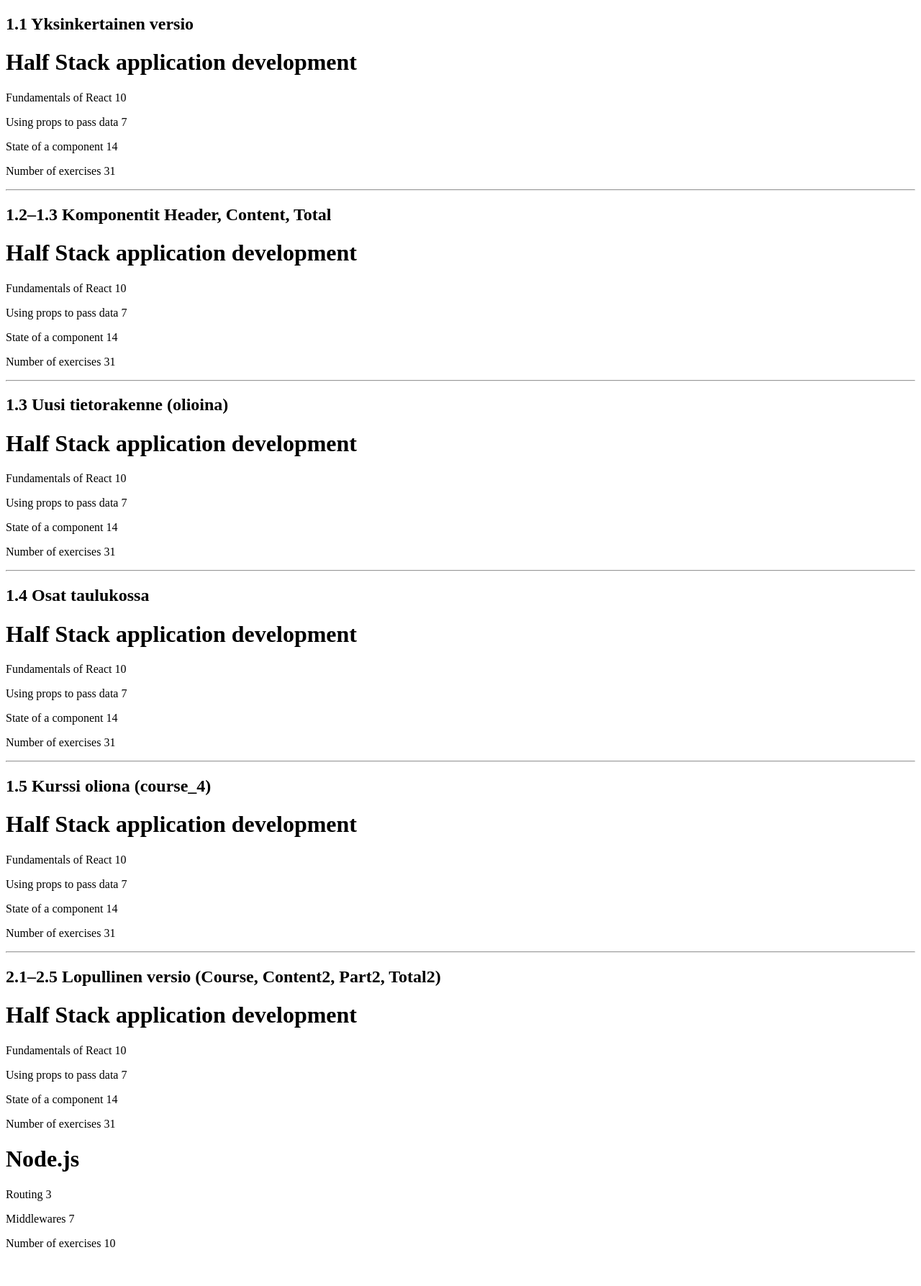
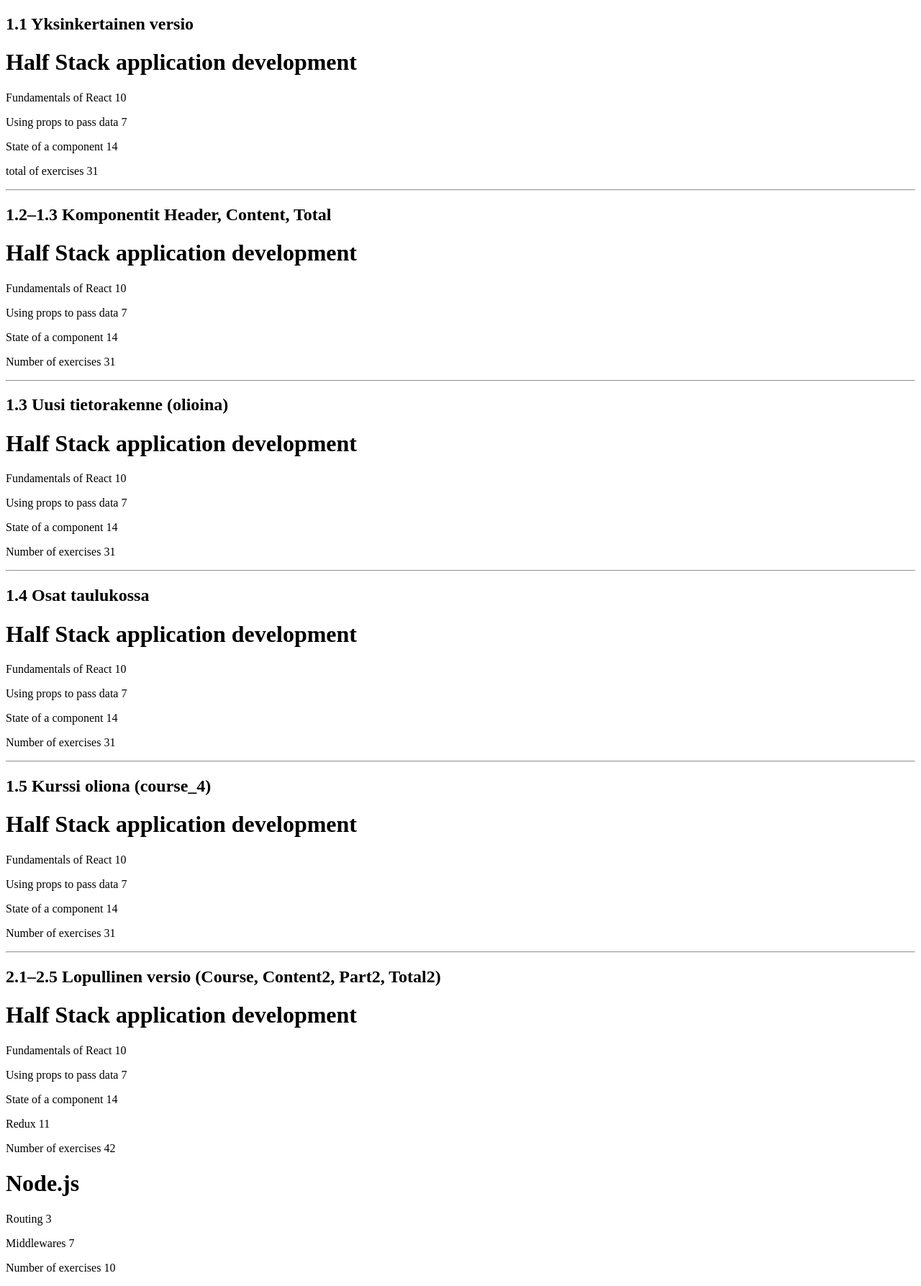
Before and after one commit to 1967cooder/01-kurssitiedot, a React (Vite) app: page / in a window 1280 px wide. Shown: the whole page at 72% size. Before the commit the page ends 1753 px from the top, so only its background shows below. Built offline with nearby package versions, Linux system fonts and the light colour scheme.

Commit message:
added one more course

```diff
--- a/src/App.jsx
+++ b/src/App.jsx
@@ -361,6 +361,7 @@
       { name: "Fundamentals of React", exercises: 10, id: 1 },
       { name: "Using props to pass data", exercises: 7, id: 2 },
       { name: "State of a component", exercises: 14, id: 3 },
+      { name: 'Redux', exercises: 11, id: 4}
     ],
   };
 
@@ -392,7 +393,7 @@
       <p>
         {part3} {exercises3}
       </p>
-      <p>Number of exercises {exercises1 + exercises2 + exercises3}</p>
+      <p>total of exercises {exercises1 + exercises2 + exercises3}</p>
 
       <hr />
 
```
